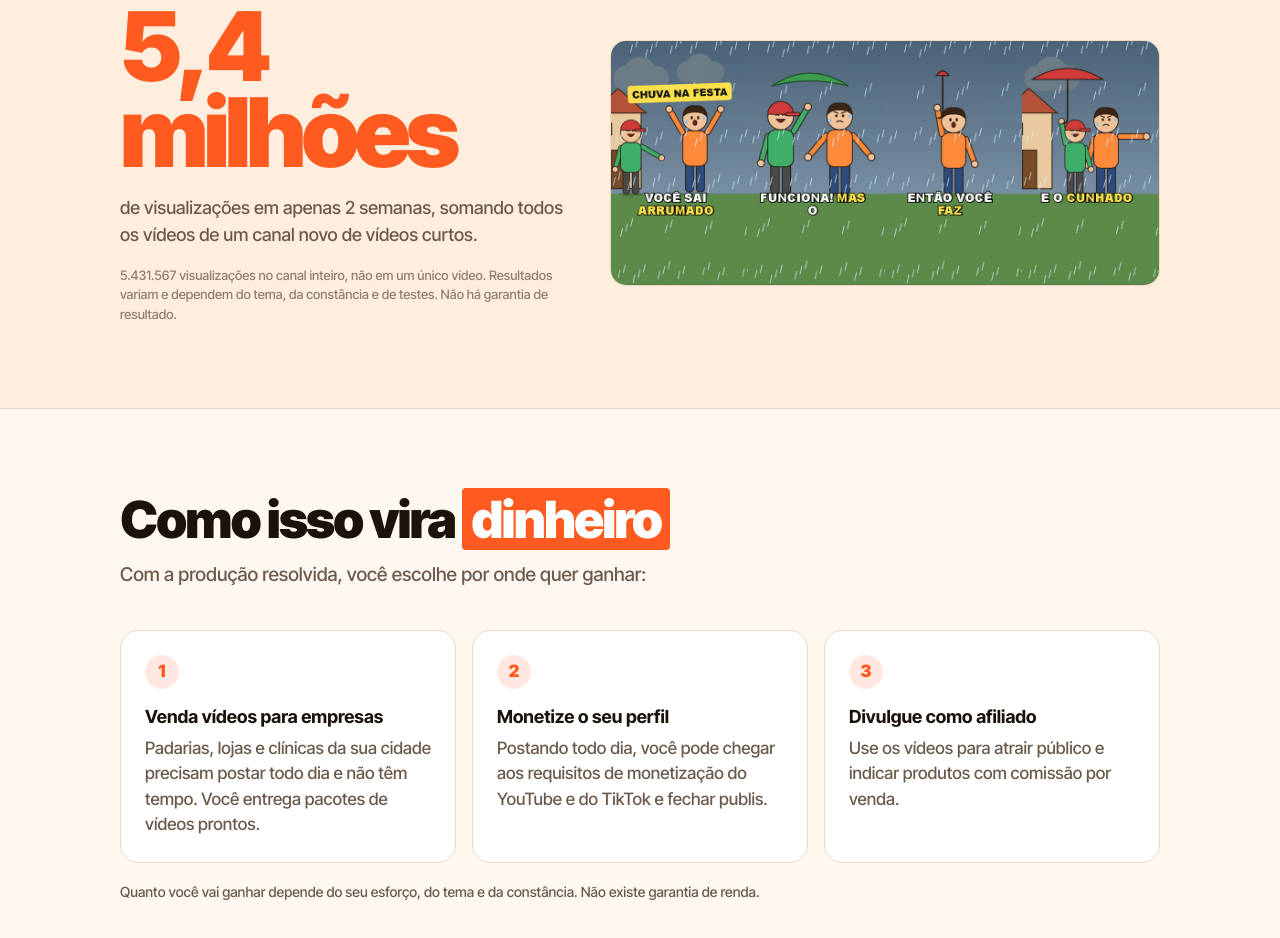
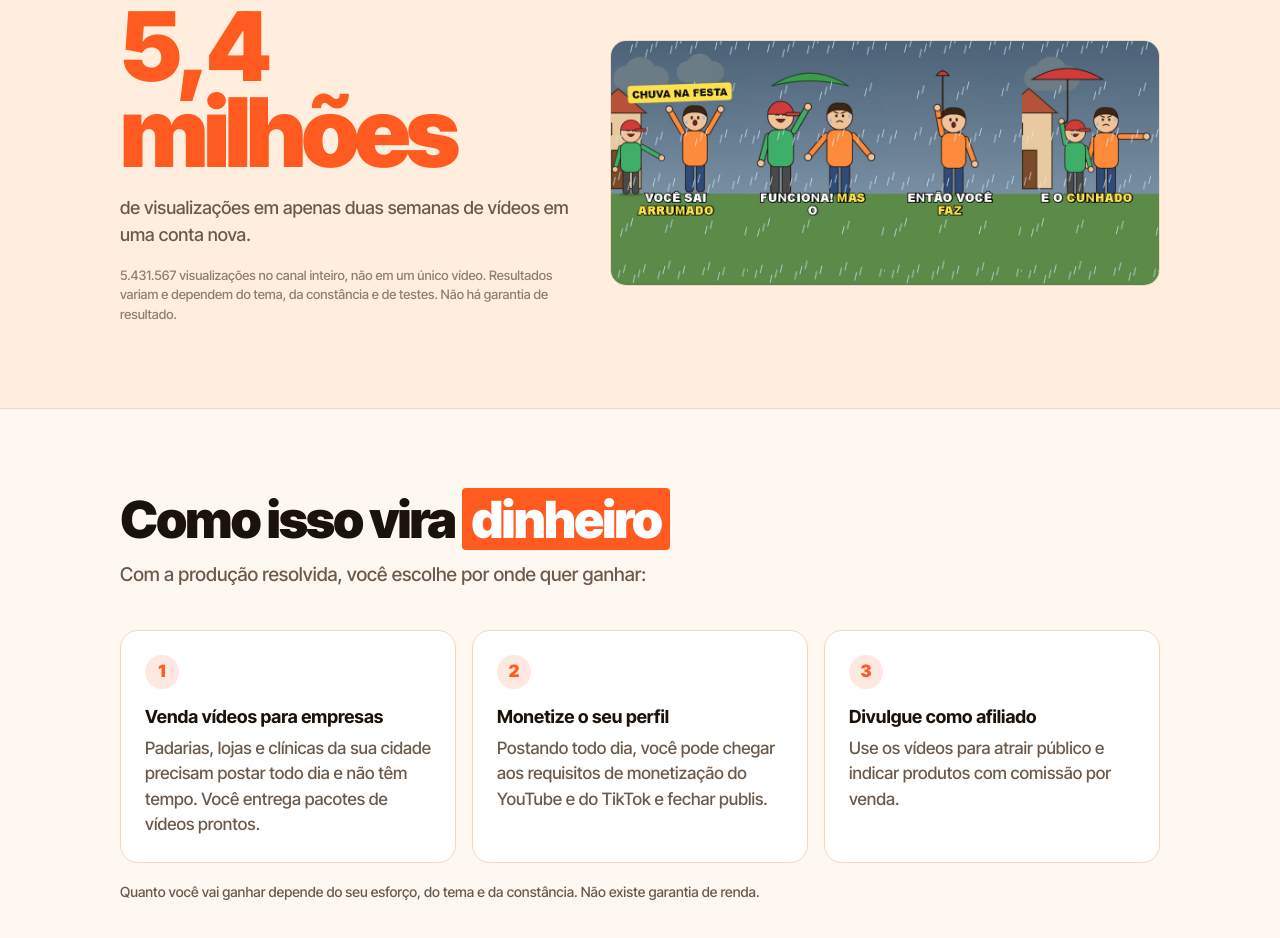
Before and after one commit to pedrotoscanos/fabrica-de-videos-ia, a plain HTML site: page index.html in a window 1280 px wide. Shown: the part 2133-3071 px from the top of the page. Drawn offline with Linux system fonts and the light colour scheme.

Commit message:
Ajusta frase da prova de resultado
Co-Authored-By: Claude Sonnet 5.5 <noreply@anthropic.com>

```diff
--- a/index.html
+++ b/index.html
@@ -201,7 +201,7 @@ footer p { margin: 0 0 6px; }
     <div class="c prova">
       <div>
         <div class="numero">5,4 milhões</div>
-        <p>de visualizações em apenas 2 semanas, somando todos os vídeos de um canal novo de vídeos curtos.</p>
+        <p>de visualizações em apenas duas semanas de vídeos em uma conta nova.</p>
         <small>5.431.567 visualizações no canal inteiro, não em um único vídeo. Resultados variam e dependem do tema, da constância e de testes. Não há garantia de resultado.</small>
       </div>
       <div class="quadros"><img src="quadros.jpg" alt="Quadros reais de um vídeo feito pela Fábrica" loading="lazy"></div>
```
